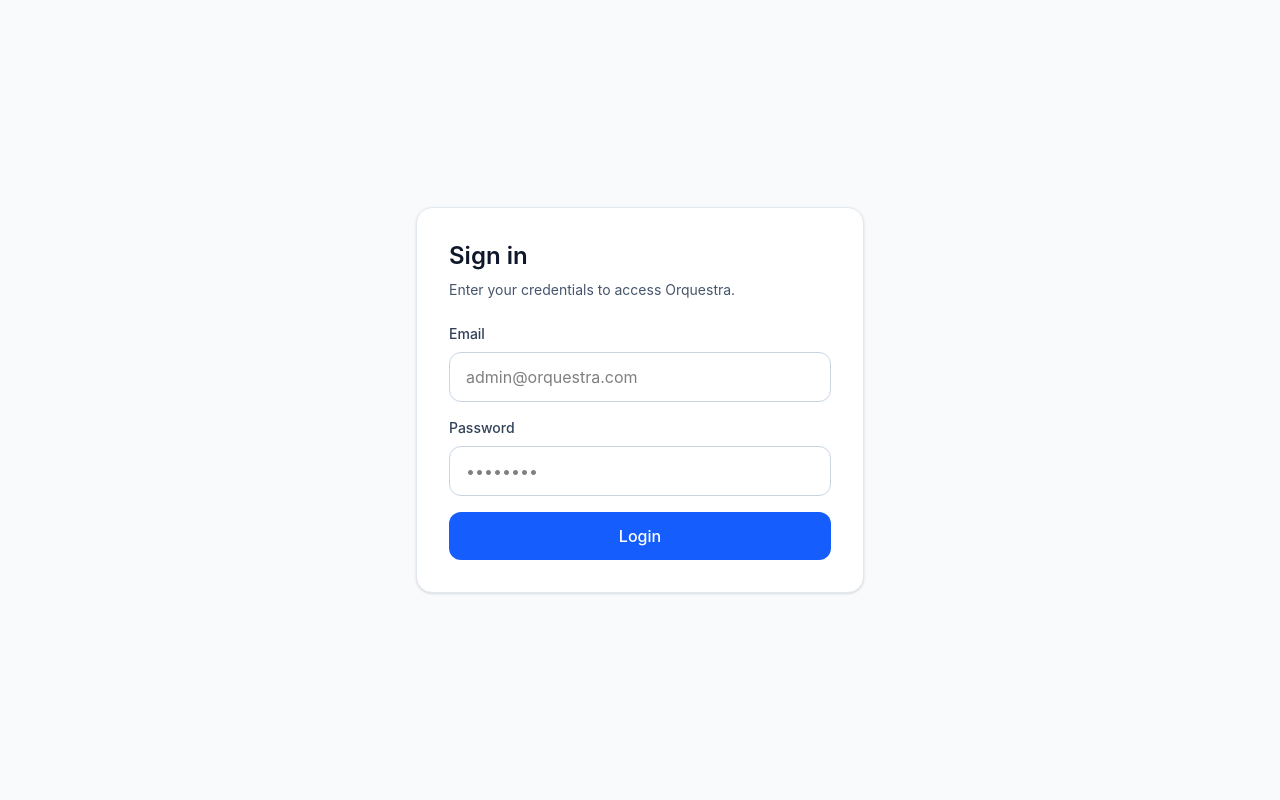
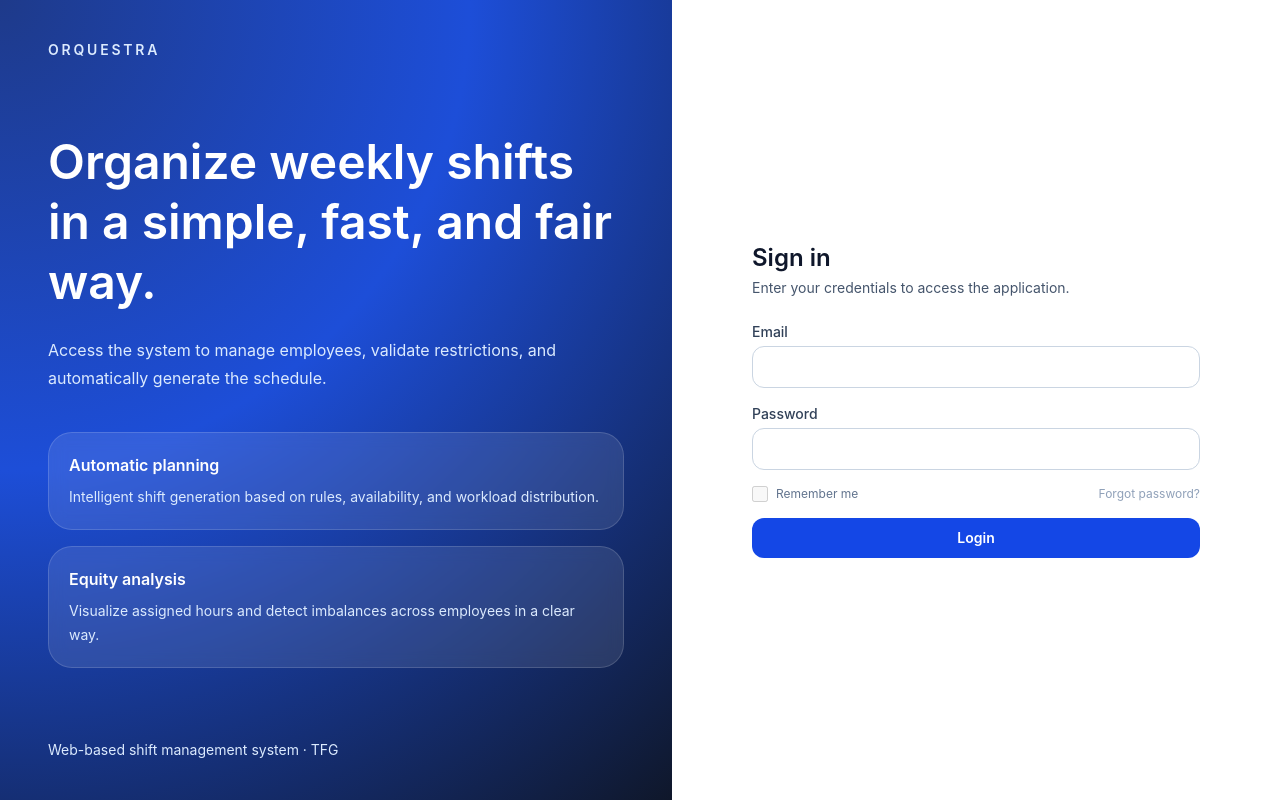
Before and after one commit to MartaCorVa/orquestra-frontend, a Vue app: page /login in a window 1280 px wide. Built offline with nearby package versions, Linux system fonts and the light colour scheme; no server answers.

Commit message:
feat(auth): implement JWT login and protected routes

```diff
--- /dev/null
+++ b/src/api/auth.ts
@@ -0,0 +1,22 @@
+import apiClient from './axios'
+import type { LoginCredentials, LoginResponse } from '../types/auth'
+
+export async function loginRequest(
+  credentials: LoginCredentials,
+): Promise<LoginResponse> {
+  const formData = new URLSearchParams()
+  formData.append('username', credentials.username)
+  formData.append('password', credentials.password)
+
+  const response = await apiClient.post<LoginResponse>(
+    '/auth/login',
+    formData,
+    {
+      headers: {
+        'Content-Type': 'application/x-www-form-urlencoded',
+      },
+    },
+  )
+
+  return response.data
+}
--- a/src/api/axios.ts
+++ b/src/api/axios.ts
@@ -3,8 +3,10 @@ import axios, {
   type InternalAxiosRequestConfig,
 } from 'axios'
 
+import { getAccessToken, removeAccessToken } from '../utils/storage'
+
 const apiClient = axios.create({
-  baseURL: 'http://localhost:8000',
+  baseURL: import.meta.env.VITE_API_BASE_URL,
   headers: {
     'Content-Type': 'application/json',
   },
@@ -12,7 +14,7 @@ const apiClient = axios.create({
 
 apiClient.interceptors.request.use(
   (config: InternalAxiosRequestConfig): InternalAxiosRequestConfig => {
-    const token = localStorage.getItem('access_token')
+    const token = getAccessToken()
 
     if (token) {
       config.headers.Authorization = `Bearer ${token}`
@@ -23,4 +25,15 @@ apiClient.interceptors.request.use(
   async (error: AxiosError): Promise<never> => Promise.reject(error),
 )
 
+apiClient.interceptors.response.use(
+  (response) => response,
+  async (error: AxiosError): Promise<never> => {
+    if (error.response?.status === 401) {
+      removeAccessToken()
+    }
+
+    return Promise.reject(error)
+  },
+)
+
 export default apiClient
--- a/src/stores/auth.ts
+++ b/src/stores/auth.ts
@@ -1,39 +1,61 @@
 import { computed, ref } from 'vue'
 import { defineStore } from 'pinia'
 
-export interface AuthUser {
-  id: number
-  email: string
-  role: string
-}
+import { loginRequest } from '../api/auth'
+import { getAccessToken, removeAccessToken, setAccessToken } from '../utils/storage'
+import type { AuthUser, LoginCredentials } from '../types/auth'
 
 export const useAuthStore = defineStore('auth', () => {
-  const token = ref<string | null>(localStorage.getItem('access_token'))
+  const token = ref<string | null>(getAccessToken())
   const user = ref<AuthUser | null>(null)
+  const isLoading = ref<boolean>(false)
+  const errorMessage = ref<string>('')
 
   const isAuthenticated = computed<boolean>(() => token.value !== null)
+  const userRole = computed<string | null>(() => user.value?.role ?? null)
 
-  function setToken(newToken: string): void {
-    token.value = newToken
-    localStorage.setItem('access_token', newToken)
+  async function login(credentials: LoginCredentials): Promise<void> {
+    isLoading.value = true
+    errorMessage.value = ''
+
+    try {
+      const response = await loginRequest(credentials)
+
+      token.value = response.access_token
+      setAccessToken(response.access_token)
+    } catch (error: unknown) {
+      errorMessage.value = 'Invalid credentials. Please try again.'
+      throw error
+    } finally {
+      isLoading.value = false
+    }
   }
 
-  function clearAuth(): void {
+  function logout(): void {
     token.value = null
     user.value = null
-    localStorage.removeItem('access_token')
+    errorMessage.value = ''
+    removeAccessToken()
   }
 
   function setUser(authUser: AuthUser): void {
     user.value = authUser
   }
 
+  function clearError(): void {
+    errorMessage.value = ''
+  }
+
   return {
     token,
     user,
+    isLoading,
+    errorMessage,
     isAuthenticated,
-    setToken,
-    clearAuth,
+    userRole,
+    login,
+    logout,
     setUser,
+    clearError,
   }
 })
--- /dev/null
+++ b/src/types/auth.ts
@@ -0,0 +1,15 @@
+export interface LoginCredentials {
+  username: string
+  password: string
+}
+
+export interface LoginResponse {
+  access_token: string
+  token_type: string
+}
+
+export interface AuthUser {
+  id: number
+  email: string
+  role: string
+}
--- /dev/null
+++ b/src/utils/storage.ts
@@ -0,0 +1,13 @@
+const ACCESS_TOKEN_KEY = 'access_token'
+
+export function getAccessToken(): string | null {
+  return localStorage.getItem(ACCESS_TOKEN_KEY)
+}
+
+export function setAccessToken(token: string): void {
+  localStorage.setItem(ACCESS_TOKEN_KEY, token)
+}
+
+export function removeAccessToken(): void {
+  localStorage.removeItem(ACCESS_TOKEN_KEY)
+}
--- a/src/views/auth/LoginView.vue
+++ b/src/views/auth/LoginView.vue
@@ -1,46 +1,147 @@
 <template>
-  <main class="flex min-h-screen items-center justify-center bg-slate-50 px-6">
-    <section class="w-full max-w-md rounded-2xl border border-slate-200 bg-white p-8 shadow-sm">
-      <h1 class="mb-2 text-2xl font-semibold text-slate-900">Sign in</h1>
-      <p class="mb-6 text-sm text-slate-600">
-        Enter your credentials to access Orquestra.
+  <main class="h-screen w-full">
+    <section class="h-full w-full">
+      <div class="grid h-full w-full lg:grid-cols-[1.05fr_0.95fr]">
+        <!-- LEFT PANEL -->
+        <div
+          class="relative flex h-full bg-[radial-gradient(circle_at_top_left,#1e3a8a_0%,#1d4ed8_45%,#0f172a_100%)] px-8 py-10 text-white lg:px-12 lg:py-14"
+        >
+          <!-- TOP LEFT BRAND -->
+          <p class="absolute top-10 left-8 text-sm font-semibold uppercase tracking-[0.2em] text-blue-100 lg:left-12">
+            Orquestra
           </p>
 
-      <form class="space-y-4">
+          <!-- CENTER CONTENT -->
+          <div class="flex w-full items-center justify-center">
+            <div class="w-full max-w-3xl">
+              <h1 class="text-4xl font-semibold leading-tight lg:text-5xl">
+                Organize weekly shifts in a simple, fast, and fair way.
+              </h1>
+
+              <p class="mt-6 text-base leading-7 text-blue-100">
+                Access the system to manage employees, validate restrictions,
+                and automatically generate the schedule.
+              </p>
+
+              <div class="mt-10 grid max-w-3xl gap-4">
+                <article class="rounded-3xl border border-white/15 bg-white/10 p-5 backdrop-blur-sm">
+                  <h2 class="text-base font-semibold text-white">
+                    Automatic planning
+                  </h2>
+                  <p class="mt-2 text-sm leading-6 text-blue-100">
+                    Intelligent shift generation based on rules, availability,
+                    and workload distribution.
+                  </p>
+                </article>
+
+                <article class="rounded-3xl border border-white/15 bg-white/10 p-5 backdrop-blur-sm">
+                  <h2 class="text-base font-semibold text-white">
+                    Equity analysis
+                  </h2>
+                  <p class="mt-2 text-sm leading-6 text-blue-100">
+                    Visualize assigned hours and detect imbalances across employees
+                    in a clear way.
+                  </p>
+                </article>
+              </div>
+            </div>
+          </div>
+
+          <!-- BOTTOM TEXT -->
+          <p class="absolute bottom-10 left-8 text-sm text-blue-100 lg:left-12">
+            Web-based shift management system · TFG
+          </p>
+        </div>
+
+        <!-- RIGHT PANEL -->
+        <div class="flex h-full items-center justify-center bg-white px-6 py-10 lg:px-12">
+          <div class="w-full max-w-md">
+            <div class="mb-6">
+              <h2 class="text-2xl font-semibold text-slate-900">Sign in</h2>
+              <p class="mt-1 text-sm text-slate-600">
+                Enter your credentials to access the application.
+              </p>
+            </div>
+
+            <form class="space-y-4" @submit.prevent="handleSubmit">
               <div>
-          <label for="email" class="mb-2 block text-sm font-medium text-slate-700">
+                <label class="mb-1 block text-sm font-medium text-slate-700">
                   Email
                 </label>
                 <input
-            id="email"
+                  v-model="form.username"
                   type="email"
-            class="w-full rounded-xl border border-slate-300 px-4 py-3 outline-none transition focus:border-blue-600"
-            placeholder="admin@orquestra.com"
+                  class="w-full rounded-xl border border-slate-300 px-4 py-2.5 text-sm outline-none focus:border-blue-600"
+                  :disabled="authStore.isLoading"
                 />
               </div>
 
               <div>
-          <label for="password" class="mb-2 block text-sm font-medium text-slate-700">
+                <label class="mb-1 block text-sm font-medium text-slate-700">
                   Password
                 </label>
                 <input
-            id="password"
+                  v-model="form.password"
                   type="password"
-            class="w-full rounded-xl border border-slate-300 px-4 py-3 outline-none transition focus:border-blue-600"
-            placeholder="••••••••"
+                  class="w-full rounded-xl border border-slate-300 px-4 py-2.5 text-sm outline-none focus:border-blue-600"
+                  :disabled="authStore.isLoading"
                 />
               </div>
 
+              <div class="flex items-center justify-between text-xs text-slate-500">
+                <label class="flex items-center gap-2">
+                  <input type="checkbox" class="h-4 w-4" disabled />
+                  <span>Remember me</span>
+                </label>
+
+                <span class="text-slate-400">Forgot password?</span>
+              </div>
+
+              <p
+                v-if="authStore.errorMessage"
+                class="rounded-xl border border-red-200 bg-red-50 px-3 py-2 text-sm text-red-700"
+              >
+                {{ authStore.errorMessage }}
+              </p>
+
               <button
                 type="submit"
-          class="w-full rounded-xl bg-blue-600 px-4 py-3 font-medium text-white transition hover:bg-blue-700"
+                class="w-full rounded-xl bg-blue-700 py-2.5 text-sm font-semibold text-white hover:bg-blue-800 disabled:opacity-70"
+                :disabled="authStore.isLoading"
               >
-          Login
+                {{ authStore.isLoading ? 'Signing in...' : 'Login' }}
               </button>
             </form>
+          </div>
+        </div>
+      </div>
     </section>
   </main>
 </template>
 
 <script setup lang="ts">
+import { reactive } from 'vue'
+import { useRouter } from 'vue-router'
+
+import { useAuthStore } from '../../stores/auth'
+import type { LoginCredentials } from '../../types/auth'
+
+const router = useRouter()
+const authStore = useAuthStore()
+
+const form = reactive<LoginCredentials>({
+  username: '',
+  password: '',
+})
+
+async function handleSubmit(): Promise<void> {
+  authStore.clearError()
+
+  try {
+    await authStore.login(form)
+    await router.push({ name: 'dashboard' })
+  } catch {
+    // handled in store
+  }
+}
 </script>
--- a/src/views/dashboard/DashboardView.vue
+++ b/src/views/dashboard/DashboardView.vue
@@ -1,13 +1,42 @@
 <template>
   <main class="min-h-screen bg-slate-50 p-8">
-    <section class="rounded-2xl border border-slate-200 bg-white p-8 shadow-sm">
-      <h1 class="text-3xl font-semibold text-slate-900">Dashboard</h1>
-      <p class="mt-2 text-slate-600">
-        Frontend foundation is ready.
-      </p>
+    <section class="mx-auto max-w-7xl rounded-3xl border border-slate-200 bg-white p-8 shadow-sm">
+      <div class="flex items-start justify-between gap-4">
+        <div>
+          <p class="text-sm font-medium uppercase tracking-[0.2em] text-blue-600">
+            Orquestra
+          </p>
+          <h1 class="mt-2 text-3xl font-semibold text-slate-900">
+            Dashboard
+          </h1>
+          <p class="mt-3 max-w-2xl text-slate-600">
+            Authentication is connected. The frontend foundation is now ready for
+            the application layout and feature modules.
+          </p>
+        </div>
+
+        <button
+          type="button"
+          class="rounded-xl border border-slate-300 bg-white px-4 py-2 font-medium text-slate-700 transition hover:bg-slate-100"
+          @click="handleLogout"
+        >
+          Logout
+        </button>
+      </div>
     </section>
   </main>
 </template>
 
 <script setup lang="ts">
+import { useRouter } from 'vue-router'
+
+import { useAuthStore } from '../../stores/auth'
+
+const router = useRouter()
+const authStore = useAuthStore()
+
+async function handleLogout(): Promise<void> {
+  authStore.logout()
+  await router.push({ name: 'login' })
+}
 </script>
```
Also changed, not shown: src/router/index.ts (+6 -10 lines). Lines whose indentation alone changed are shown as unchanged.
